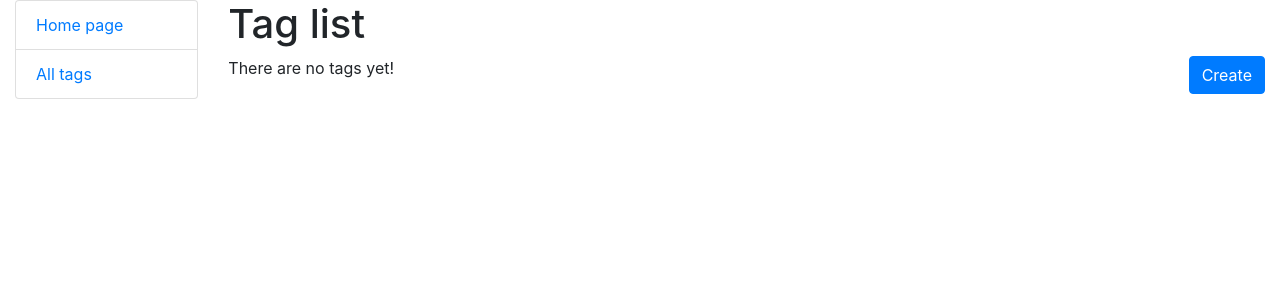
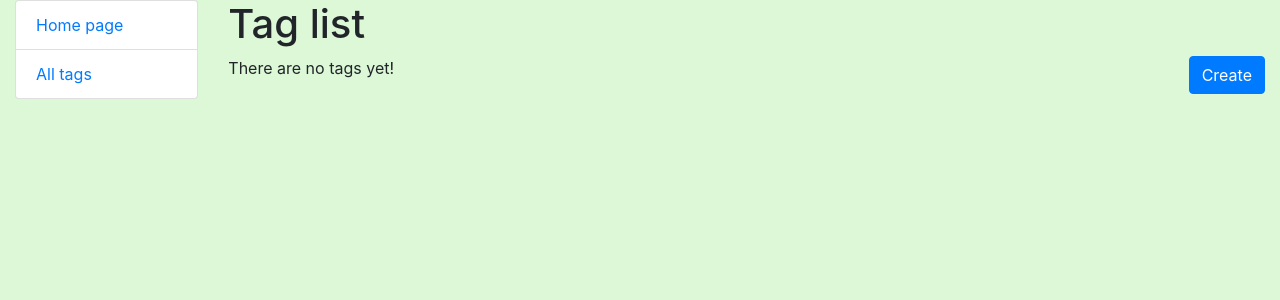
Before and after one commit to matechris/TODO-list, a Django app: page /tags/ in a window 1280 px wide. Shown: the top 300 px of the page. Run offline with Django 4.2, Linux system fonts and the light colour scheme; data that the repository does not hold is empty.

Commit message:
Add background color

```diff
--- a/templates/base.html
+++ b/templates/base.html
@@ -10,7 +10,7 @@
         crossorigin="anonymous">
 </head>
 
-<body>
+<body style="background: #dcf8d7">
 <div class="container-fluid">
     <div class="row">
         <div class="col-sm-2">
```
